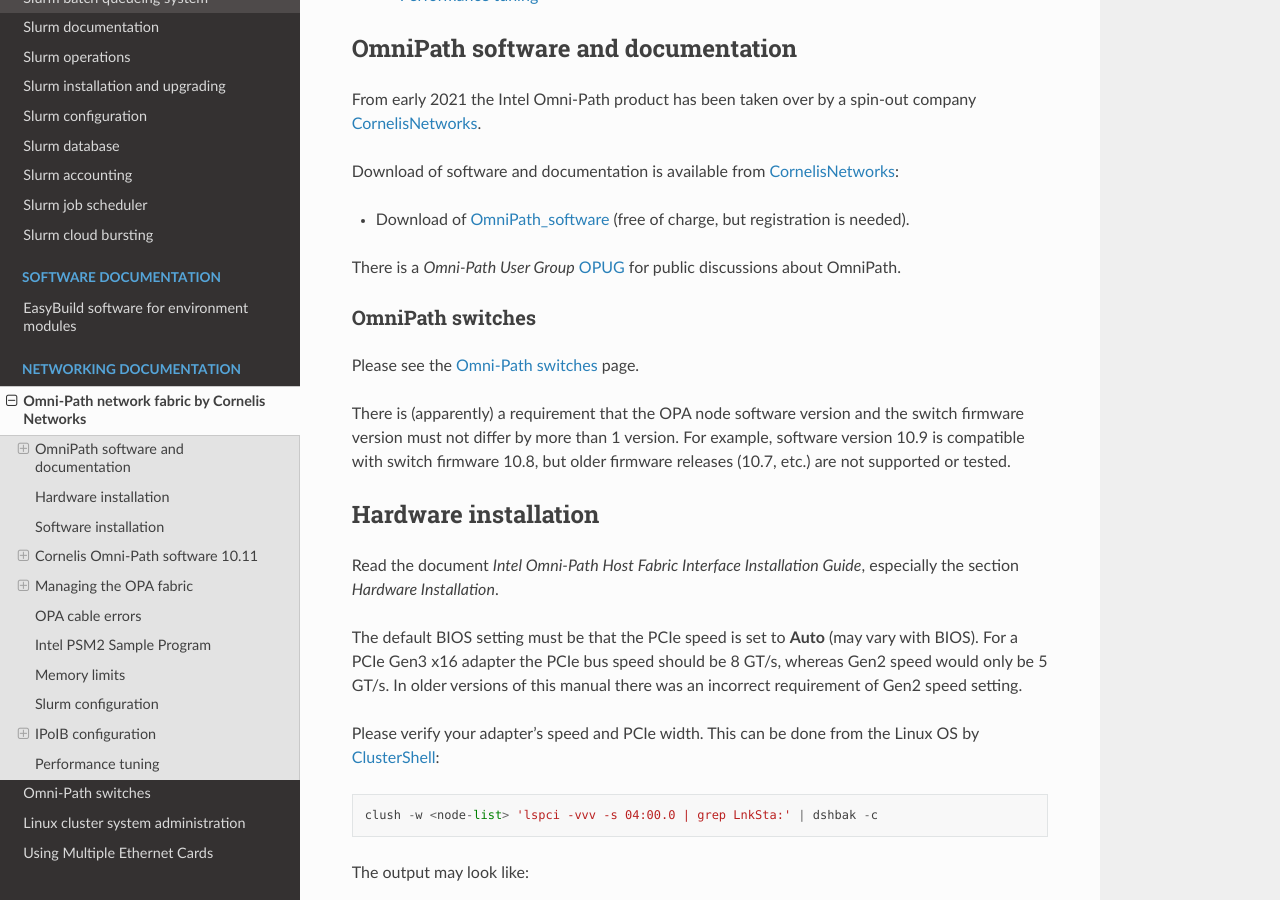
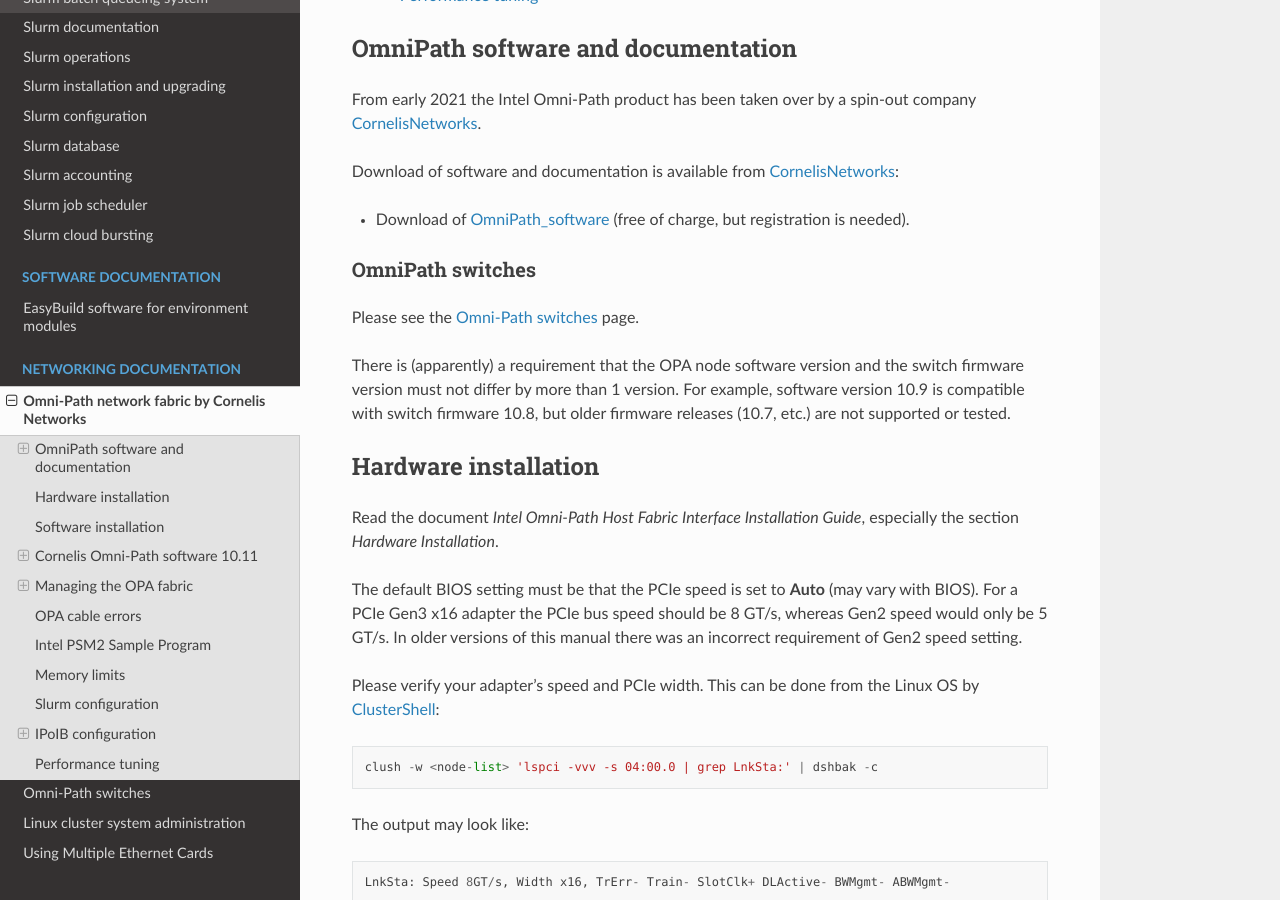
Before and after one commit to OleHolmNielsen/Niflheim_system, a Sphinx documentation site: the page built from docs/OmniPath.rst, in a window 1280 px wide and 900 px high, scrolled down 908 px. Built offline with Sphinx 7.4.7 and the Read the Docs theme 3.1.0, drawn with Linux system fonts in a browser that asks for light colours.

Commit message:
Removed mention of dead OPUG page

```diff
--- a/docs/OmniPath.rst
+++ b/docs/OmniPath.rst
@@ -27,12 +27,9 @@
 
 * Download of OmniPath_software_ (free of charge, but registration is needed).
 
-There is a *Omni-Path User Group* OPUG_ for public discussions about OmniPath.
-
 .. _OPUG: https://www.psc.edu/user-resources/computing/omni-path-user-group
 .. _CornelisNetworks: https://www.cornelisnetworks.com/
 .. _OmniPath_software: https://customercenter.cornelisnetworks.com/#/login?returnUrl=%2Fcustomer%2Fassets%2Fsoftware-and-documentation%2Frelease
-
 
 OmniPath switches
 -----------------
```
